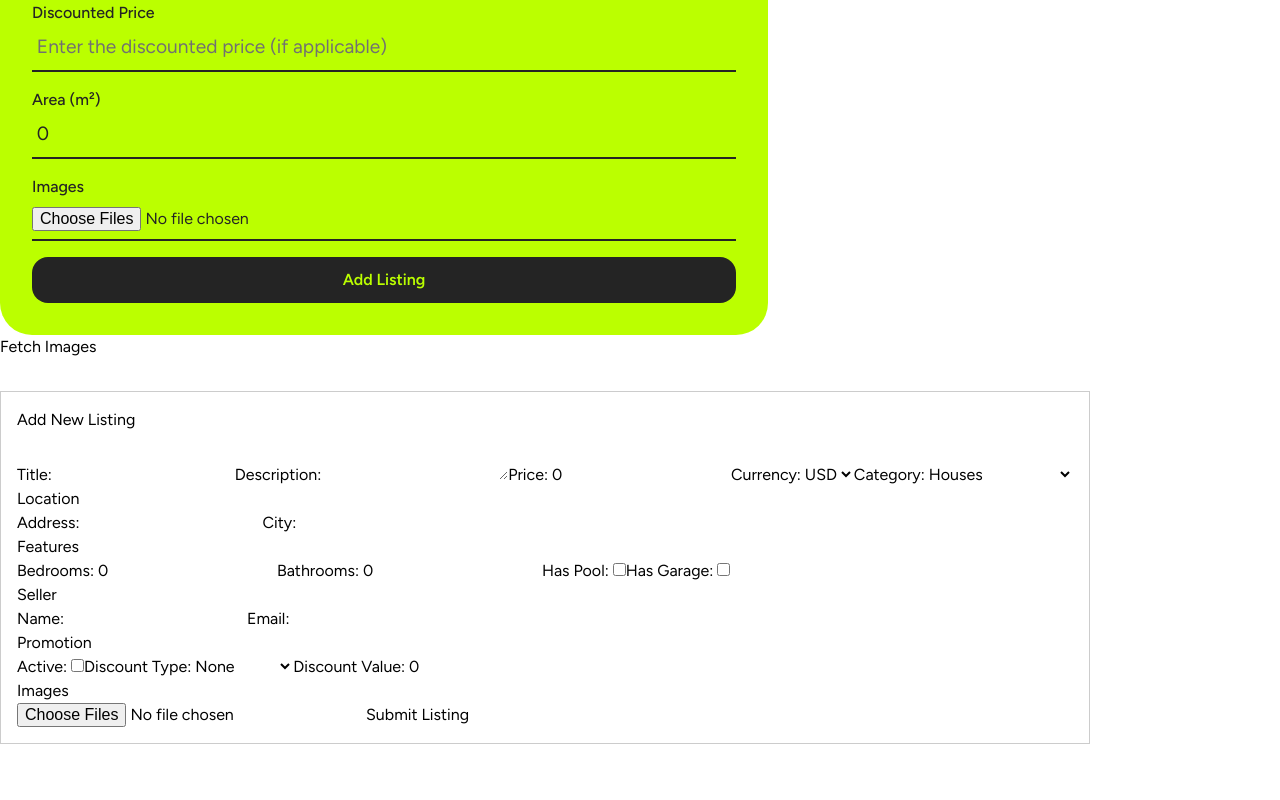
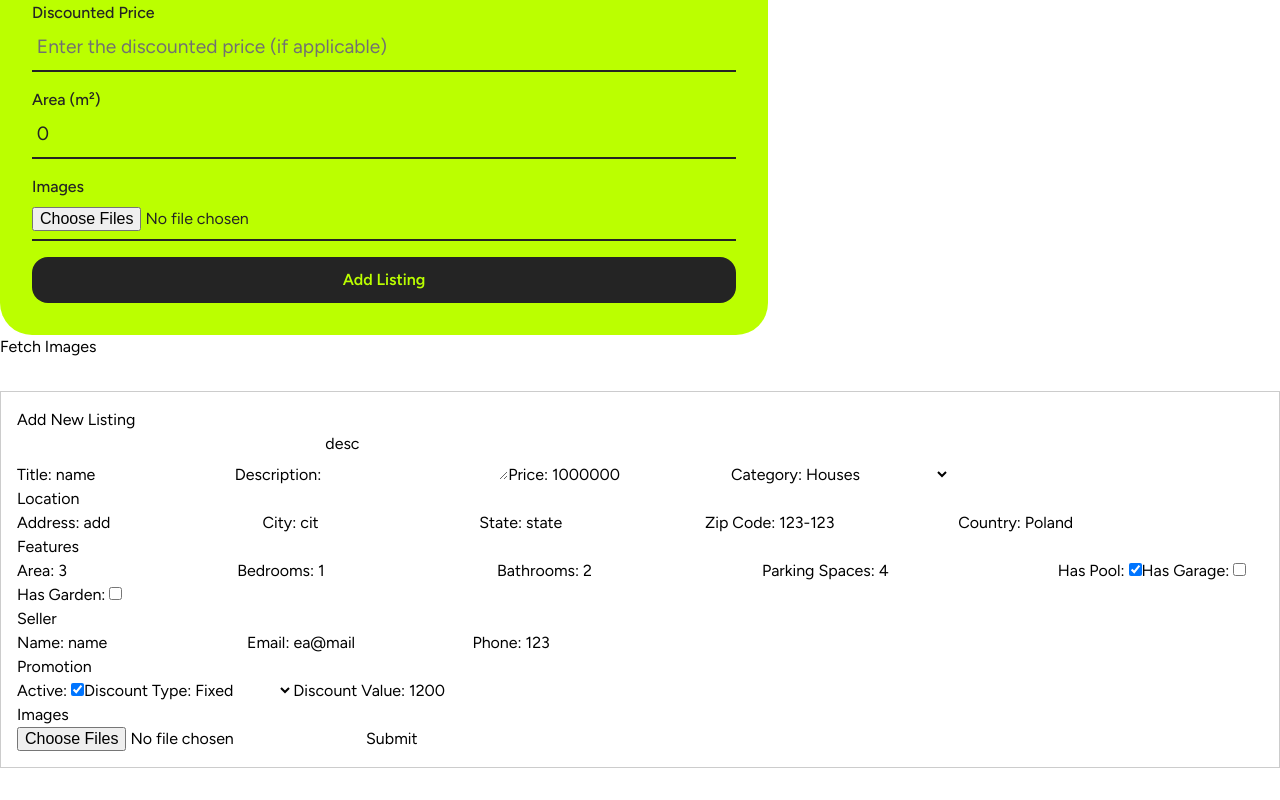
Before and after one commit to k0wal45/e-commerce-project, a Next.js app: page /dashboard in a window 1280 px wide. Shown: the part 379-1179 px from the top of the page. Before the commit the page ends 1155 px from the top, so only its background shows below. Built offline with nearby package versions, Linux system fonts and the light colour scheme.

Commit message:
form changes now i will insert some data into my db

```diff
--- a/app/(admin)/api/getData/addListing/route.js
+++ b/app/(admin)/api/getData/addListing/route.js
@@ -6,34 +6,12 @@ export async function POST(req) {
 
     console.log(body);
 
-    const {
-      type,
-      name,
-      location,
-      imageUrls,
-      discountedPrice,
-      regularPrice,
-      area,
-    } = body;
-
     // Add your business logic here, such as generating audio
 
     const database = client.db("products");
     const collection = database.collection("listings");
 
-    const dataToInsert = {
-      type: type,
-      name: name,
-      location: location,
-      imageUrls: imageUrls,
-      discountedPrice: discountedPrice,
-      regularPrice: regularPrice,
-      area: area,
-    };
-
-    const result = await collection.insertOne(dataToInsert);
-
-    console.log(result.insertedId);
+    await collection.insertOne(body);
 
     return new Response(
       JSON.stringify({
--- a/components/Dashboard/Form/TestForm.tsx
+++ b/components/Dashboard/Form/TestForm.tsx
@@ -1,98 +1,115 @@
 "use client";
+import { Listing } from "@/utils/Types";
 import { useState } from "react";
 
 const TestForm = () => {
   const [loading, setLoading] = useState(false);
-  const [formData, setFormData] = useState({
-    title: "",
-    description: "",
-    price: 0,
-    currency: "USD",
+  const [images, setImages] = useState<string[]>([]);
+  const [formData, setFormData] = useState<Listing>({
+    title: "name",
+    description: "desc",
+    price: 1000000,
     category: "houses",
     location: {
-      address: "",
-      city: "",
-      state: "",
-      zipCode: "",
-      country: "",
-      coordinates: {
-        latitude: 0,
-        longitude: 0,
-      },
+      address: "add",
+      city: "cit",
+      state: "state",
+      zipCode: "123-123",
+      country: "Poland",
     },
-    images: [],
+    imageUrls: [],
     features: {
-      bedrooms: 0,
-      bathrooms: 0,
-      area: 0,
-      yearBuilt: 0,
-      parkingSpaces: 0,
-      hasPool: false,
+      bedrooms: 1,
+      bathrooms: 2,
+      area: 3,
+      parkingSpaces: 4,
+      hasPool: true,
       hasGarage: false,
       hasGarden: false,
     },
     seller: {
-      name: "",
-      email: "",
-      phone: "",
-      verified: false,
+      name: "name",
+      email: "ea@mail",
+      phone: "123",
     },
     status: "available",
     promotion: {
-      isActive: false,
-      discountType: "",
-      discountValue: 0,
-      startDate: "",
-      endDate: "",
+      isActive: true,
+      discountType: "fixed",
+      discountValue: 1200,
     },
+    createdAt: new Date().toISOString(),
+    updatedAt: new Date().toISOString(),
   });
 
   // Handles input changes
   const handleChange = (
     e: React.ChangeEvent<
-      HTMLInputElement | HTMLSelectElement | HTMLTextAreaElement
+      HTMLInputElement | HTMLTextAreaElement | HTMLSelectElement
     >
   ) => {
-    const { name, value, type, checked } = e.target;
+    const { name, value, type } = e.target;
+    const booleanValue =
+      type === "checkbox" && e.target instanceof HTMLInputElement
+        ? e.target.checked
+        : value;
 
-    if (type === "checkbox") {
-      setFormData((prev) => ({
-        ...prev,
-        features: { ...prev.features, [name]: checked },
-      }));
-    } else {
-      setFormData((prev) => ({
-        ...prev,
-        [name]: value,
-      }));
-    }
+    setFormData({
+      ...formData,
+      [name]: booleanValue,
+    });
   };
 
-  // Handles nested object changes (e.g., location, features, seller)
   const handleNestedChange = (
-    e: React.ChangeEvent<HTMLInputElement>,
+    e: React.ChangeEvent<HTMLInputElement | HTMLSelectElement>,
     section: string
   ) => {
-    const { name, value } = e.target;
+    const { name, value, type } = e.target;
+    const booleanValue =
+      type === "checkbox" && e.target instanceof HTMLInputElement
+        ? e.target.checked
+        : value;
+
     setFormData((prev) => ({
       ...prev,
       [section]: {
-        ...prev[section as keyof typeof formData],
-        [name]: value,
+        ...(prev[section as keyof typeof formData] as object),
+        [name]: booleanValue,
       },
     }));
   };
 
-  // Handles image file uploads
-  const handleFileChange = (e: React.ChangeEvent<HTMLInputElement>) => {
+  const handleFileChange = async (e: React.ChangeEvent<HTMLInputElement>) => {
     if (e.target.files) {
-      const files = Array.from(e.target.files);
-      const imageUrls = files.map((file) => URL.createObjectURL(file));
-      setFormData((prev) => ({ ...prev, images: imageUrls }));
+      setLoading(true);
+      const files = Array.from(e.target.files); // Convert FileList to an array
+      // Filter only valid File objects
+      const validFiles = files.filter((file) => file instanceof File);
+
+      try {
+        // Convert valid files to Base64
+        const base64Images = await Promise.all(
+          validFiles.map((file) => convertToBase64(file))
+        );
+
+        // Update the form data with Base64 strings
+        setFormData({ ...formData, imageUrls: base64Images });
+      } catch (error) {
+        console.error("Error during file processing:", error);
+      }
     }
+    setLoading(false);
   };
 
-  // Form submission handler
+  // Helper function to convert a file to Base64
+  const convertToBase64 = (file: File): Promise<string> => {
+    return new Promise((resolve, reject) => {
+      const reader = new FileReader();
+      reader.onload = () => resolve(reader.result as string); // Resolve with Base64 string
+      reader.onerror = (error) => reject(error);
+      reader.readAsDataURL(file); // Read file as Base64
+    });
+  };
 
   const handleSubmit = async (e: React.FormEvent) => {
     e.preventDefault();
@@ -113,26 +130,22 @@ const TestForm = () => {
 
       // Handle success (you can access responseData here)
       if (responseData.success) {
-        alert("Listing added successfully!");
         setImages(responseData.images);
-        console.log(responseData.images);
       } else {
         alert("Error adding listing: " + responseData.error);
+        setLoading(false);
+
+        return;
       }
     } catch (error) {
       console.error(error);
-      alert("Error submitting the listing.");
+      alert("Error submitting the images.");
+      setLoading(false);
+
+      return;
     }
-
-    // creating data object to send to the api
-
     const dataToSend = {
-      type: formData.type,
-      name: formData.name,
-      location: formData.location,
-      regularPrice: formData.regularPrice,
-      discountedPrice: formData.discountedPrice,
-      area: formData.area,
+      ...formData,
       imageUrls: images,
     };
 
@@ -198,19 +211,6 @@ const TestForm = () => {
         />
       </label>
       <label>
-        Currency:
-        <select
-          name="currency"
-          value={formData.currency}
-          onChange={handleChange}
-        >
-          <option value="USD">USD</option>
-          <option value="EUR">EUR</option>
-          <option value="PLN">PLN</option>
-        </select>
-      </label>
-
-      <label>
         Category:
         <select
           name="category"
@@ -250,8 +250,47 @@ const TestForm = () => {
           required
         />
       </label>
+      <label>
+        State:{" "}
+        <input
+          type="text"
+          name="state"
+          value={formData.location.state}
+          onChange={(e) => handleNestedChange(e, "location")}
+          required
+        />
+      </label>
+      <label>
+        Zip Code:{" "}
+        <input
+          type="text"
+          name="zipCode"
+          value={formData.location.zipCode}
+          onChange={(e) => handleNestedChange(e, "location")}
+          required
+        />
+      </label>
+      <label>
+        Country:{" "}
+        <input
+          type="text"
+          name="country"
+          value={formData.location.country}
+          onChange={(e) => handleNestedChange(e, "location")}
+          required
+        />
+      </label>
 
       <h3>Features</h3>
+      <label>
+        Area:{" "}
+        <input
+          type="number"
+          name="area"
+          value={formData.features.area}
+          onChange={(e) => handleNestedChange(e, "features")}
+        />
+      </label>
       <label>
         Bedrooms:{" "}
         <input
@@ -271,12 +310,21 @@ const TestForm = () => {
         />
       </label>
       <label>
+        Parking Spaces:{" "}
+        <input
+          type="number"
+          name="parkingSpaces"
+          value={formData.features.parkingSpaces}
+          onChange={(e) => handleNestedChange(e, "features")}
+        />
+      </label>
+      <label>
         Has Pool:{" "}
         <input
           type="checkbox"
           name="hasPool"
           checked={formData.features.hasPool}
-          onChange={handleChange}
+          onChange={(e) => handleNestedChange(e, "features")}
         />
       </label>
       <label>
@@ -285,7 +333,16 @@ const TestForm = () => {
           type="checkbox"
           name="hasGarage"
           checked={formData.features.hasGarage}
-          onChange={handleChange}
+          onChange={(e) => handleNestedChange(e, "features")}
+        />
+      </label>
+      <label>
+        Has Garden:{" "}
+        <input
+          type="checkbox"
+          name="hasGarden"
+          checked={formData.features.hasGarden}
+          onChange={(e) => handleNestedChange(e, "features")}
         />
       </label>
 
@@ -310,6 +367,16 @@ const TestForm = () => {
           required
         />
       </label>
+      <label>
+        Phone:{" "}
+        <input
+          type="number"
+          name="phone"
+          value={formData.seller.phone}
+          onChange={(e) => handleNestedChange(e, "seller")}
+          required
+        />
+      </label>
 
       <h3>Promotion</h3>
       <label>
@@ -318,7 +385,7 @@ const TestForm = () => {
           type="checkbox"
           name="isActive"
           checked={formData.promotion.isActive}
-          onChange={handleChange}
+          onChange={(e) => handleNestedChange(e, "promotion")}
         />
       </label>
       <label>
@@ -326,7 +393,7 @@ const TestForm = () => {
         <select
           name="discountType"
           value={formData.promotion.discountType}
-          onChange={handleChange}
+          onChange={(e) => handleNestedChange(e, "promotion")}
         >
           <option value="">None</option>
           <option value="percentage">Percentage</option>
@@ -339,7 +406,7 @@ const TestForm = () => {
           type="number"
           name="discountValue"
           value={formData.promotion.discountValue}
-          onChange={handleChange}
+          onChange={(e) => handleNestedChange(e, "promotion")}
         />
       </label>
 
@@ -351,7 +418,7 @@ const TestForm = () => {
         accept="image/*"
       />
 
-      <button type="submit">Submit Listing</button>
+      <button type="submit">{loading ? "Loading..." : "Submit"}</button>
     </form>
   );
 };
```
Also changed, not shown: utils/Types.ts (+4 -17 lines).
